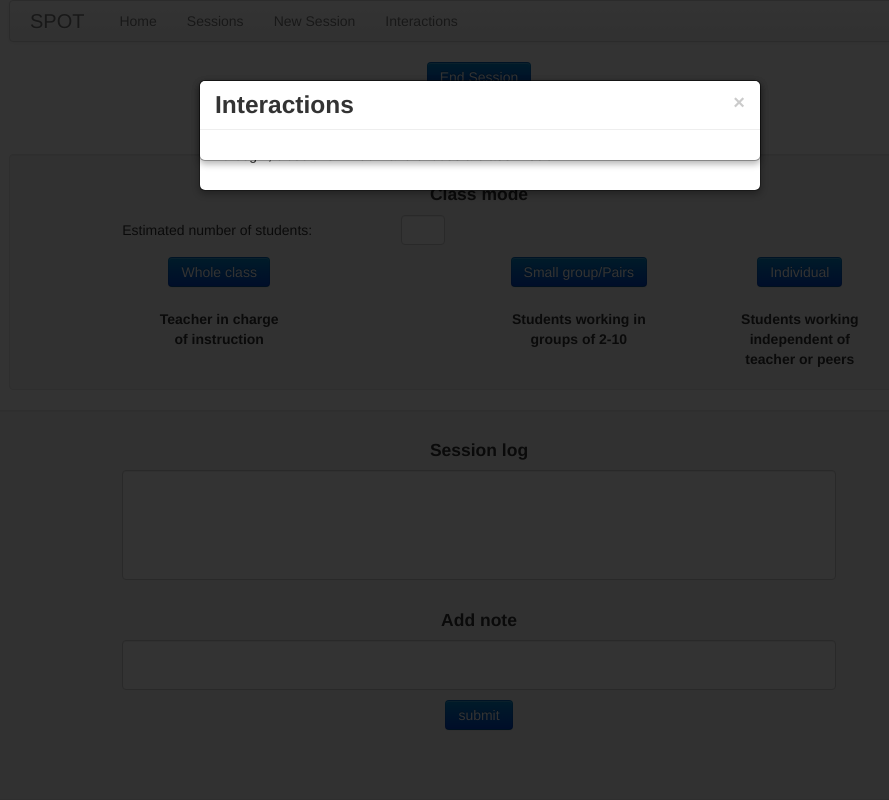
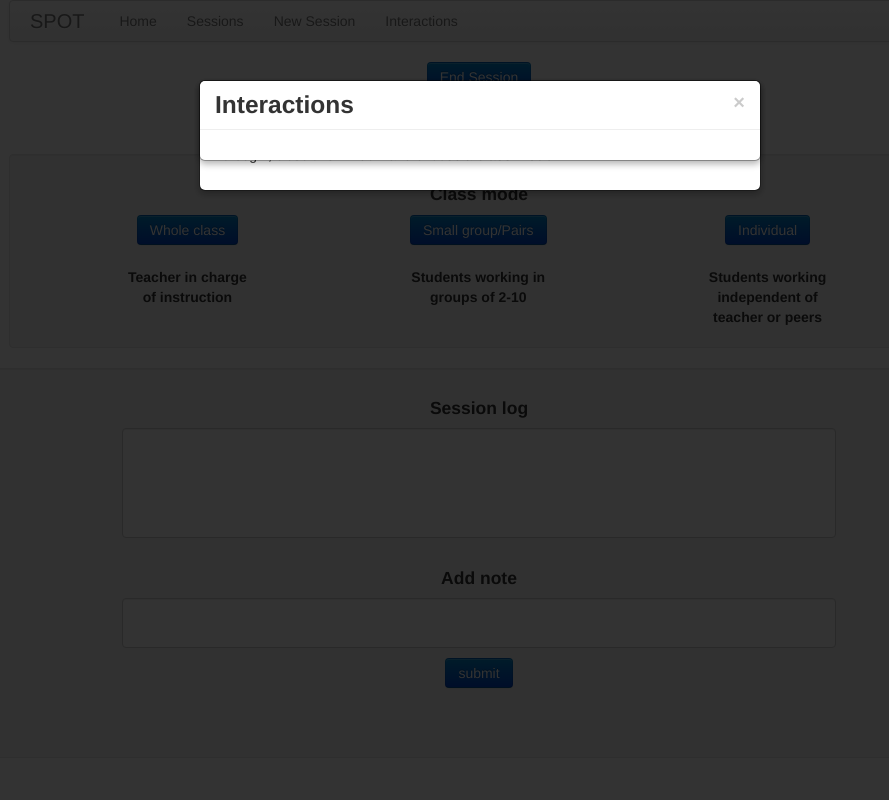
Before and after one commit to andrewgr35/sjsuspot, a Python web app: template templates/session.html in a window 1280 px wide. Shown: the whole page, without its empty margins (161-1050 px from the left). Run offline with Jinja, Linux system fonts and the light colour scheme; the template is opened without the code that fills it, so the values that code supplies are empty; some libraries are stand-ins or nearby versions.

Commit message:
Update session.html

```diff
--- a/templates/session.html
+++ b/templates/session.html
@@ -34,7 +34,7 @@
     {% endif %}
 
     <table align="center">
-    	<tr align="left">
+    	<tr>
 		<td align = "left"><p>Estimated number of students:&nbsp;</p></td>
 		<td align = "left"><textarea style="width: 30px; height: 20px;" id="numberofstudents"></textarea></td>
 	</tr>
@@ -46,10 +46,6 @@
     <div class="well"  id="modes">
     <h4 align = "center">Class mode</h4>
     <table align="center" width = "850">
-    <tr>
-        <td align = "center"><p>Estimated number of students:&nbsp;</p></td>
-        <td align = "center"><textarea style="width: 30px; height: 20px;" id="numberofstudents"></textarea></td>
-    </tr>
     <tr>
         <td align = "center"><button class="btn btn-medium btn-primary" modeId="wg">Whole class</button><td>
 	<td align = "center"><button class="btn btn-medium btn-primary" modeId="sg">Small group/Pairs</button><td>
```
